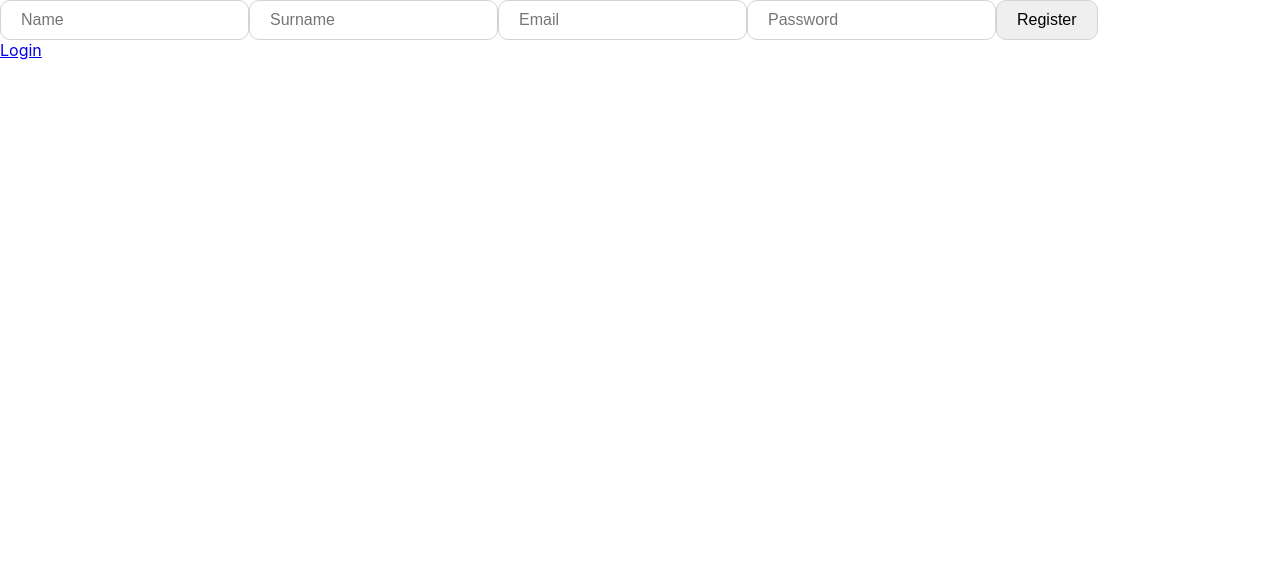
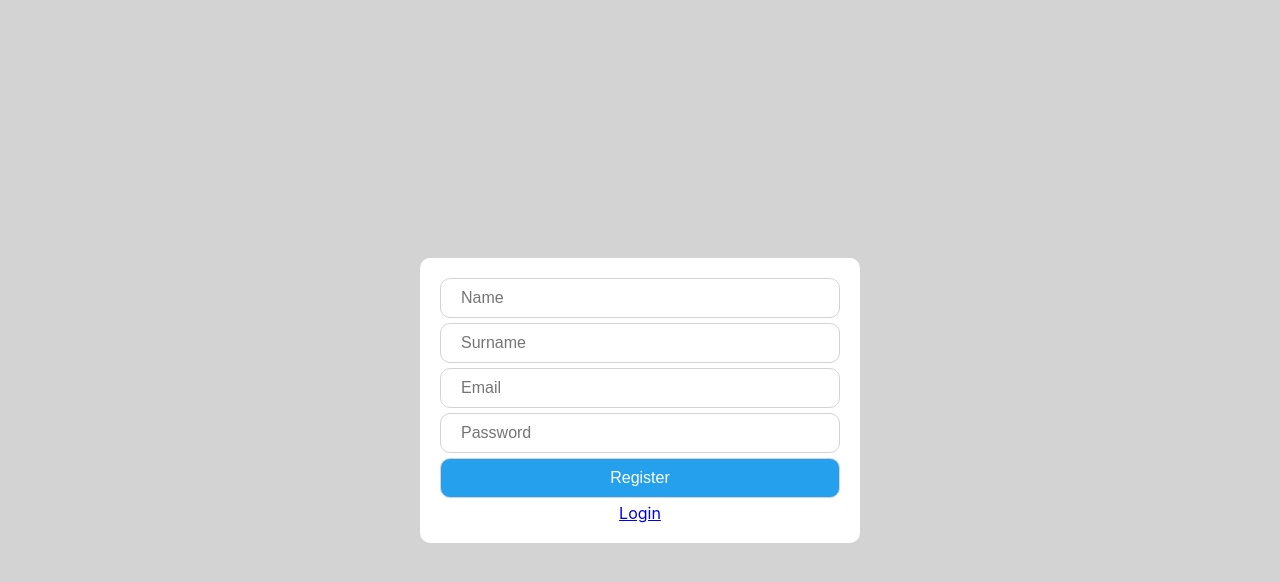
Before and after one commit to JustinasVe/Time-management-tool, a React (Create React App) app in the folder client/: page /register in a window 1280 px wide. Shown: the top 582 px of the page. Built offline with nearby package versions, Linux system fonts and the light colour scheme.

Commit message:
Register/login pages styling

```diff
--- a/client/src/components/Button/Button.jsx
+++ b/client/src/components/Button/Button.jsx
@@ -1,8 +1,10 @@
 import styled from 'styled-components';
 
 const ButtonStyled = styled.button`
-    border: 1px solid lightgrey;
+    background-color: #24a0ed;
+    border: 1px solid lightgray;
     border-radius: 10px;
+    color: #fff;
     font-size: 16px;
     padding: 10px 20px;
 
--- a/client/src/pages/Register/Register.jsx
+++ b/client/src/pages/Register/Register.jsx
@@ -2,6 +2,36 @@ import { useState } from "react";
 import { Link, useNavigate } from "react-router-dom";
 import Button from "../../components/Button";
 import Input from "../../components/Input";
+import styled from "styled-components";
+
+const RegisterContainer = styled.div`
+    align-items: center;
+    background-color: lightgrey;
+    display: flex;
+    justify-content: center;
+    height: 100vh;
+`;
+
+const FormStyled = styled.form`
+    background-color: #fff;
+    border-radius: 10px;
+    display: flex;
+    flex-direction: column;
+    gap: 5px;
+    justify-content: center;
+    max-width: 100%;
+    padding: 20px;
+    width: 400px;
+`;
+
+const LinkStyled = styled(Link)`
+    align-self: center;
+`;
+
+const ErrorStyled = styled.div`
+    color: red;
+    text-align: center;
+`;
 
 export const Register = () => {
     const navigate = useNavigate();
@@ -51,34 +81,38 @@ export const Register = () => {
     };
 
     return (
-        <>
-            <form onSubmit={handleRegister} disabled={isLoading} >
+        <RegisterContainer>
+            <FormStyled onSubmit={handleRegister} disabled={isLoading} >
                 <Input
                     placeholder="Name"
                     onChange={(e) => setName(e.target.value)}
+                    required
                     value={name}
                 />
                 <Input
                     placeholder="Surname"
                     onChange={(e) => setSurname(e.target.value)}
+                    required
                     value={surname}
                 />
                 <Input
                     placeholder="Email"
                     onChange={(e) => setEmail(e.target.value)}
                     type="email"
+                    required
                     value={email}
                 />
                 <Input
                     placeholder="Password"
                     type="password"
                     onChange={(e) => setPassword(e.target.value)}
+                    required
                     value={password}
                 />
-                {error && <div>{error}</div>}
+                {error && <ErrorStyled>{error}</ErrorStyled>}
                 <Button>Register</Button>
-            </form>
-            <Link to="/login">Login</Link>
-        </>
+                <LinkStyled to="/login">Login</LinkStyled>
+            </FormStyled>
+        </RegisterContainer>
     )
 }
```
Also changed, not shown: client/src/pages/Login/Login.jsx (+42 -6 lines).
